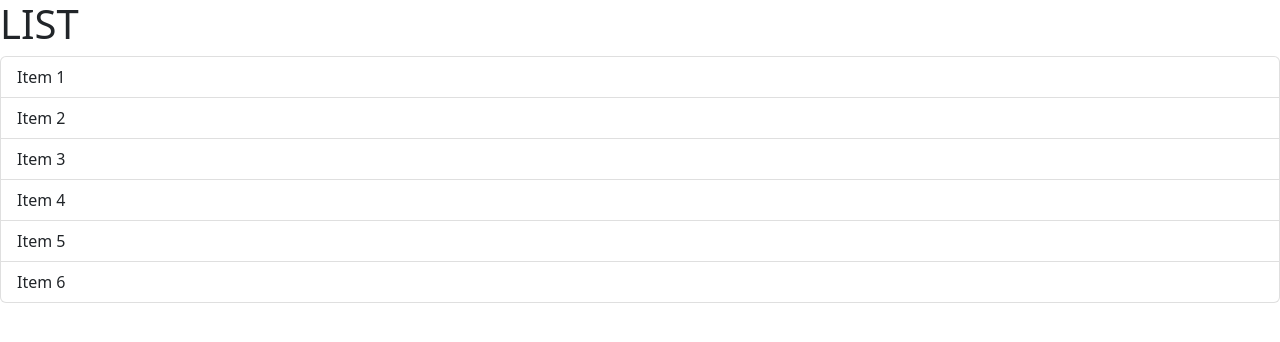
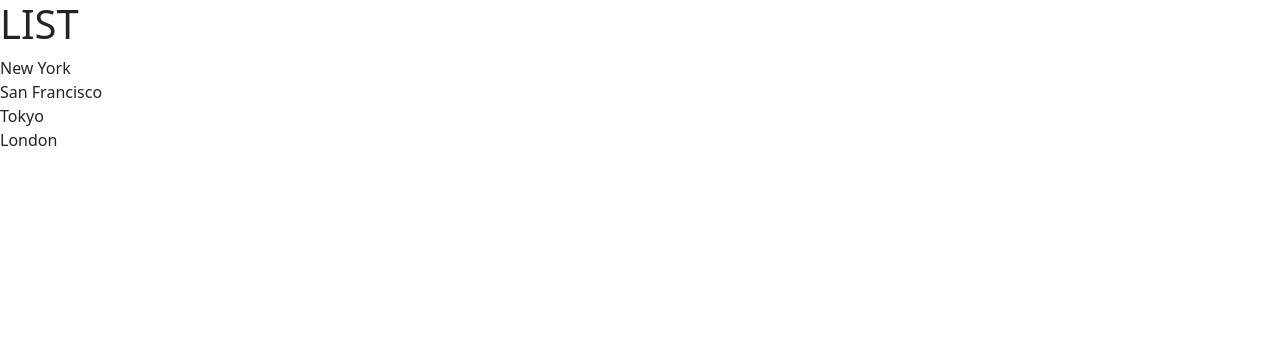
Before and after one commit to jmarron7/react-course, a React (Vite) app: page / in a window 1280 px wide. Shown: the top 342 px of the page. Built offline with nearby package versions, Linux system fonts and the light colour scheme.

Commit message:
rendering lists

```diff
--- a/src/components/ListGroup.tsx
+++ b/src/components/ListGroup.tsx
@@ -1,15 +1,14 @@
 function ListGroup() {
+  const items = ["New York", "San Francisco", "Tokyo", "London"];
+
   return (
     // <> Fragment same as <Fragment>
     <>
       <h1>LIST</h1>
       <ul className="list-group">
-        <li className="list-group-item">Item 1</li>
-        <li className="list-group-item">Item 2</li>
-        <li className="list-group-item">Item 3</li>
-        <li className="list-group-item">Item 4</li>
-        <li className="list-group-item">Item 5</li>
-        <li className="list-group-item">Item 6</li>
+        {items.map((item) => (
+          <li key={item}>{item}</li>
+        ))}
       </ul>
     </>
   );
```
